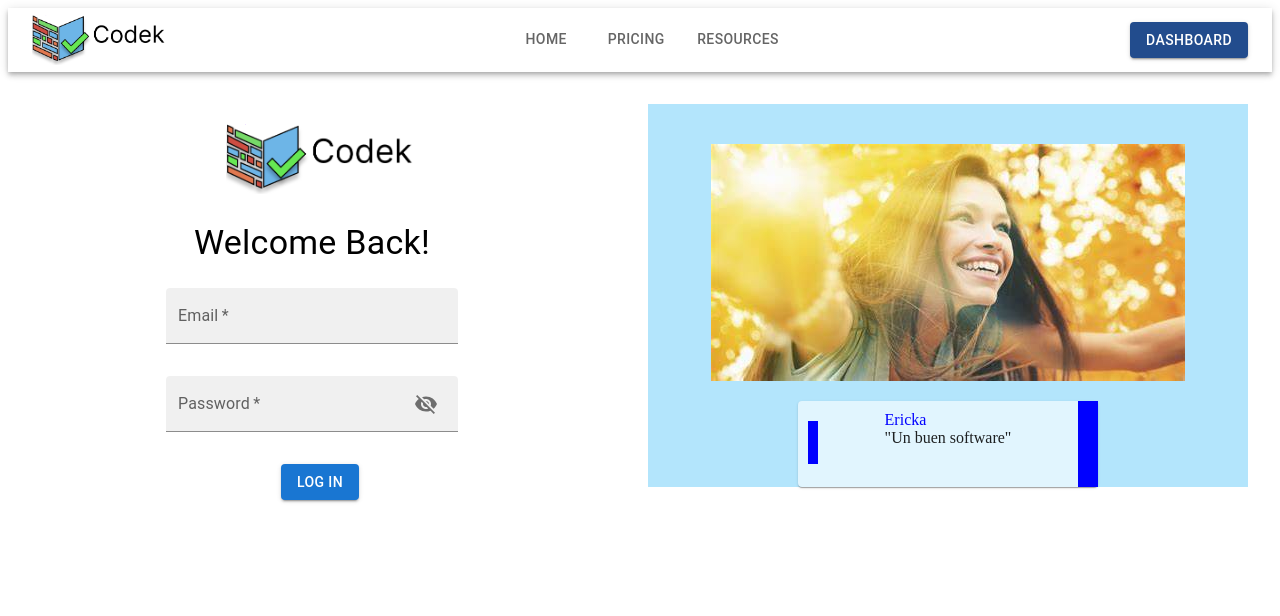
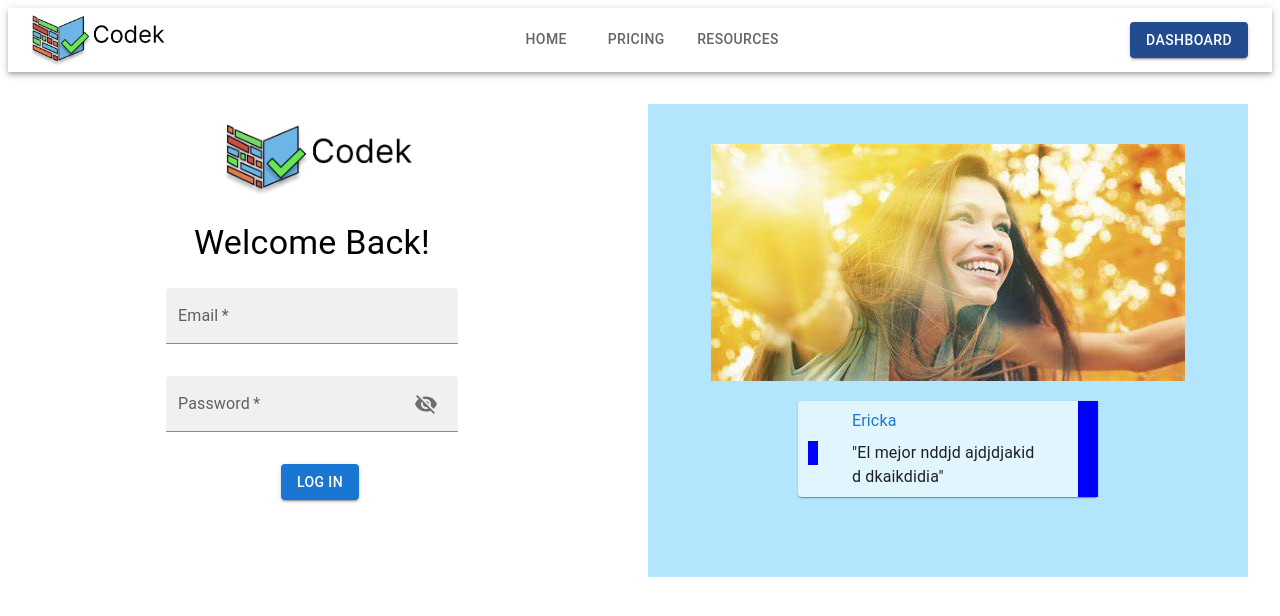
Before and after one commit to EvalucodeStartUp/evaluacodeViews, a React (Create React App) app in the folder evaluacode/: page /dashboard in a window 1280 px wide. Shown: the top 616 px of the page. Built offline with nearby package versions, Linux system fonts and the light colour scheme.

Commit message:
finish login page

```diff
--- a/evaluacode/src/Pages/LogIn.jsx
+++ b/evaluacode/src/Pages/LogIn.jsx
@@ -8,6 +8,7 @@ import {Visibility, VisibilityOff} from "@mui/icons-material"; // Tell webpack t
 import { purple, lightBlue } from '@mui/material/colors';
 import ButtonBase from '@mui/material/ButtonBase';
 
+import Stack from '@mui/material/Stack';
 
 
 const Img = styled('img')({
@@ -19,6 +20,13 @@ const Img = styled('img')({
 
 
 });
+const Item = styled(Paper)(({ theme }) => ({
+    backgroundColor: theme.palette.mode === 'dark' ? '#1A2027' : '#fff',
+    ...theme.typography.body2,
+    padding: theme.spacing(1),
+    textAlign: 'center',
+    color: theme.palette.text.secondary,
+}));
 
 function LogIn(){
     let [showPassword, setShowPassword] = useState(false);
@@ -76,7 +84,7 @@ function LogIn(){
                             </Grid>
                     </Grid>
                     <Grid item xs={6}>
-                        <Box sx={{ bgcolor: primary, marginRight:3, marginTop:2}}>
+                        <Box sx={{ bgcolor: primary, marginRight:3, marginTop:2, paddingBottom:10}}>
                             <Grid
                                 container
                                 justifyContent="center"
@@ -91,34 +99,43 @@ function LogIn(){
                                 sx={{
                                     margin: 'auto',
                                     maxWidth: 300,
-
                                     bgcolor: secondary,
                                 }}
                             >
-                                <Grid container >
-                                    <Grid item xs={12} sm container>
-                                        <Grid item xs container direction="column" >
 
-                                            <div style={{ marginLeft: 10, marginTop:20, marginBottom:20, marginRight:0, borderLeft: '10px solid blue', height: '50%' }} />
+                                <Grid
+                                    container
+                                    direction="row"
+                                    justifyContent="space-between"
+                                    alignItems="center"
+                                >
 
-                                            <div style={{ textAlign: 'left',color:'blue' , marginTop:10 }}>
-                                                Ericka
-                                            </div>
+                                    <Grid container spacing={3}>
+                                        <Grid item xs={2}>
+
+                                            <div style={{ marginLeft: 10, marginTop:40, marginBottom:20, marginRight:0, borderLeft: '10px solid blue', height: '25%' }} />
+
+                                        </Grid>
+                                        <Grid item xs={8}>
+                                            <Stack spacing={1} marginTop={1} marginBottom={1}>
+                                                <Typography color="primary" align="left"> Ericka</Typography>
+                                                <Typography>"El mejor nddjd ajdjdjakid d dkaikdidia"</Typography>
+
+                                            </Stack>
+                                        </Grid>
+                                        <Grid item xs>
+
+                                            <div style={{ borderRight: '20px solid blue', height: '100%' }} />
+
+                                        </Grid>
+                                    </Grid>
+                                </Grid>
 
 
-                                            <Grid item>
-
-                                                "Un buen software"
-                                            </Grid>
-
-                                        </Grid>
-
-                                        <div style={{ borderRight: '20px solid blue', height: '100%' }} />
-
-                                    </Grid>
 
 
-                                </Grid>
+
+
 
 
                             </Paper>
```
Also changed, not shown: evaluacode/src/components/notas.txt (added).
